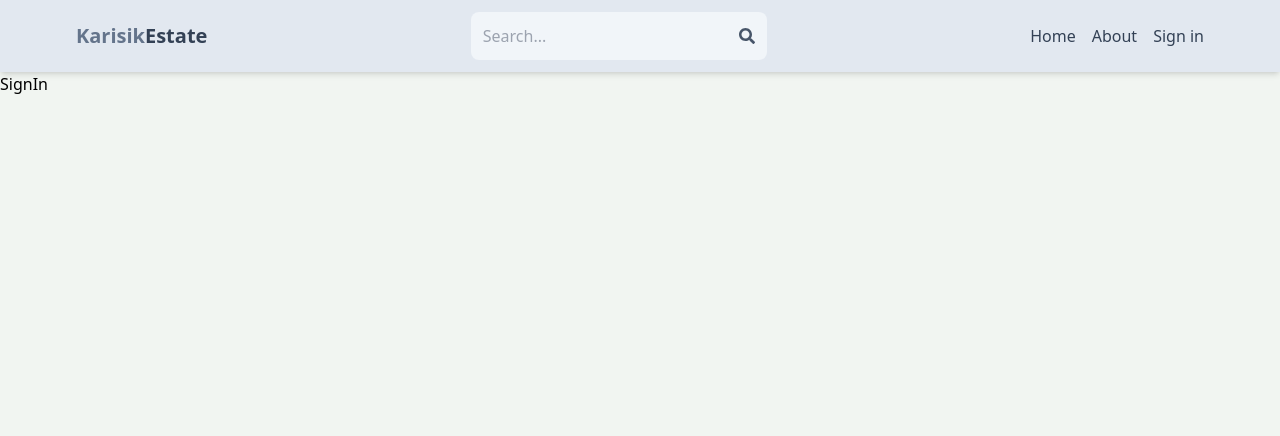
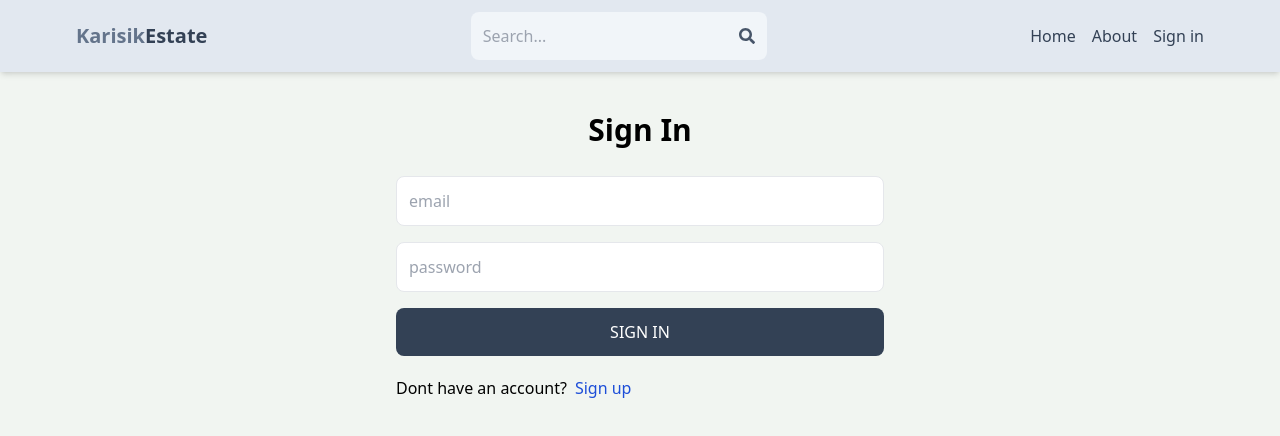
Before and after one commit to erShiaVa/mern-estate, a React (Vite) app in the folder client/: page /sign-in in a window 1280 px wide. Shown: the top 436 px of the page. Built offline with nearby package versions, Linux system fonts and the light colour scheme.

Commit message:
sign in functionality

```diff
--- a/client/src/pages/SignIn.jsx
+++ b/client/src/pages/SignIn.jsx
@@ -1,8 +1,81 @@
-import React from 'react'
+import { useState } from 'react';
+import { Link, useNavigate } from 'react-router-dom';
+
 
 function SignIn() {
+  const [formData, setFormData] = useState({});
+  const [error, setError] = useState(null);
+  const [loading, setLoading] = useState(false);
+  const navigate = useNavigate();
+  const handleChange = (e) => {
+    setFormData({
+      ...formData,
+      [e.target.id]: e.target.value,
+    });
+  };
+
+  const handleSubmit = async (e) => {
+    e.preventDefault();
+    try {
+      setLoading(true);
+        const res = await fetch('/api/auth/signin',
+        {
+          method: 'POST',
+          headers: {
+            'Content-Type': 'application/json',
+          },
+          body: JSON.stringify(formData),
+        });
+        const data = await res.json();
+        if(data.success === false){
+          setLoading(false);
+          setError(data.message);
+          return;
+        }
+        setLoading(false);
+        setError(null);
+        navigate('/');
+    } catch (error) {
+      setLoading(false);
+      setError(error.message);
+    }
+  }
   return (
-    <div>SignIn</div>
+    <div className='p-3 max-w-lg mx-auto'>
+      <h1 className='text-3xl text-center font-semibold my-7'>
+        Sign In
+      </h1>
+      <form
+          onSubmit={handleSubmit}
+          className='flex flex-col gap-4'>
+         <input
+              onChange={handleChange}
+              type="email"
+              placeholder='email'
+              className='border p-3 rounded-lg'
+              id='email'
+        />
+         <input
+              onChange={handleChange}
+              type="password"
+              placeholder='password'
+              className='border p-3 rounded-lg'
+              id='password'
+        />
+        <button
+          disabled={loading}
+          className='bg-slate-700 text-white p-3 rounded-lg uppercase hover:opacity-95 disabled:opacity-80'>
+          {loading ? 'Loading...' : 'Sign In'}
+        </button>
+      </form>
+      <div className='flex gap-2 mt-5'>
+        <p>Dont have an account?</p>
+        <Link to={"/sign-up"}>
+          <span className='text-blue-700'>Sign up</span>
+        </Link>
+      </div>
+      {error && <p className='text-red-500 mt-5'>{error}</p>}
+    </div>
   )
 }
 
```
